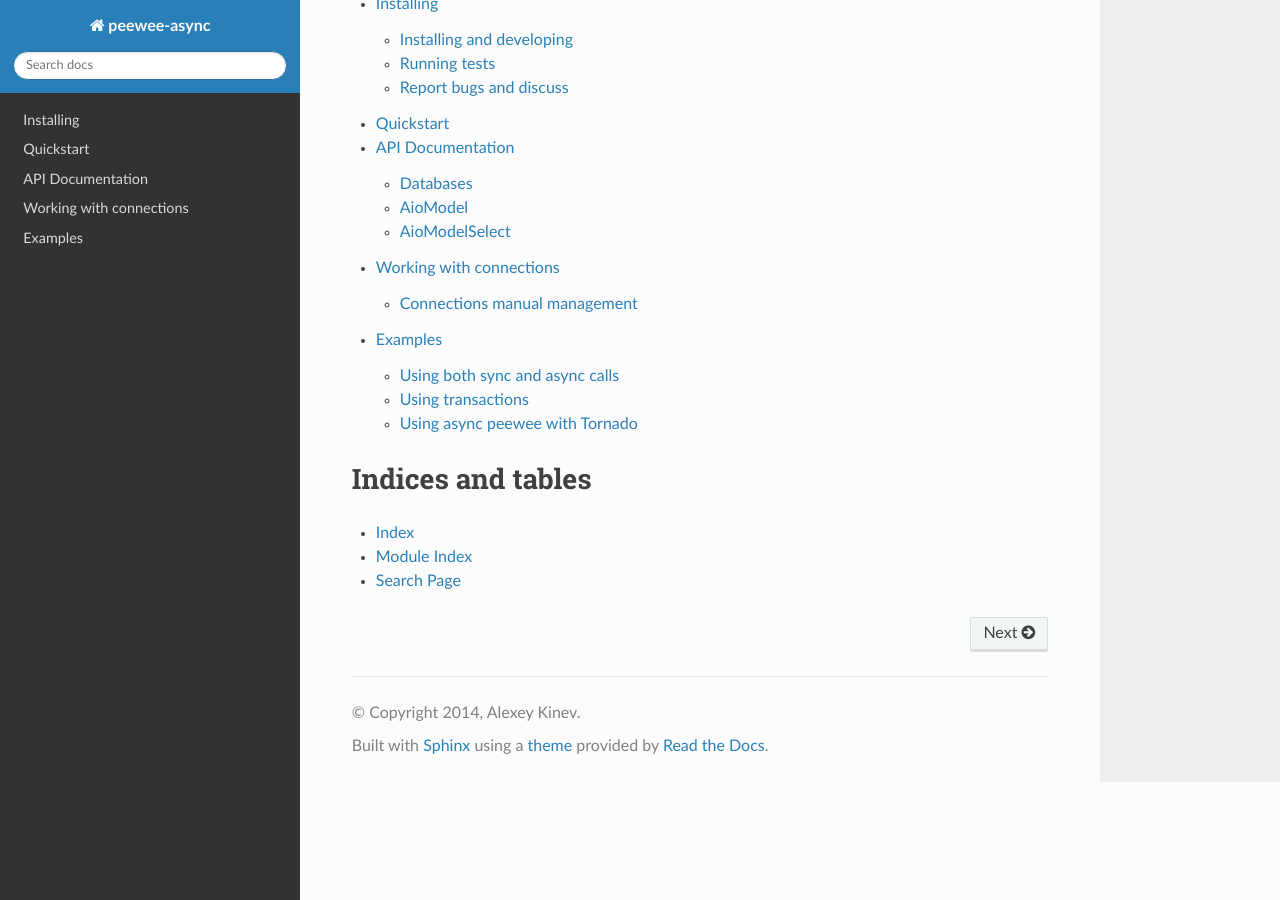
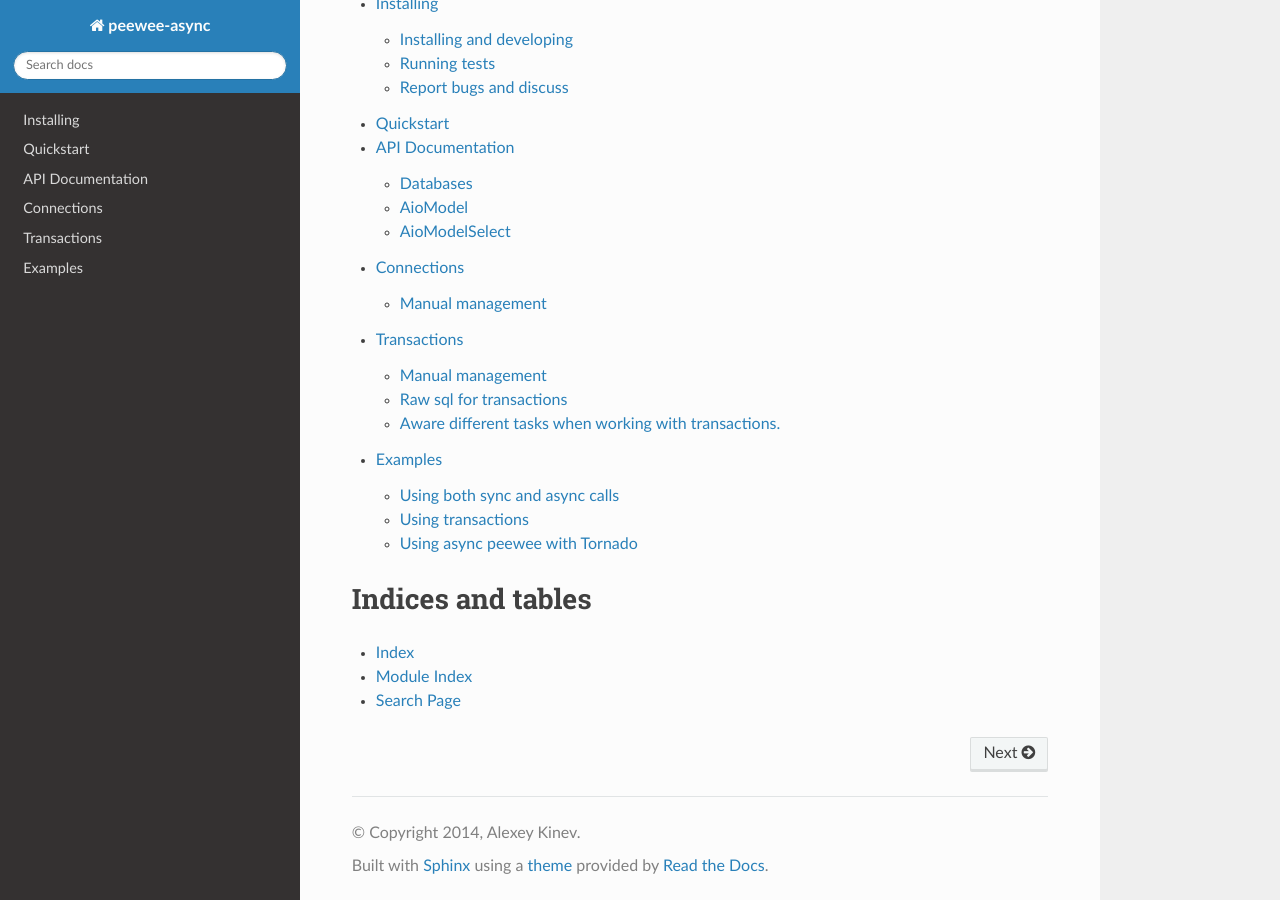
Before and after one commit to 05bit/peewee-async, a Sphinx documentation site: the page built from docs/index.rst, in a window 1280 px wide and 900 px high, scrolled down 512 px. Built offline with Sphinx 7.4.7 and the Read the Docs theme 3.1.0, drawn with Linux system fonts in a browser that asks for light colours; some of the changed lines change nothing that is shown.

Commit message:
feat: add transaction docs

```diff
--- a/docs/index.rst
+++ b/docs/index.rst
@@ -35,6 +35,7 @@
    peewee_async/quickstart
    peewee_async/api
    peewee_async/connection
+   peewee_async/transaction
    peewee_async/examples
 
 Indices and tables
--- a/docs/peewee_async/connection.rst
+++ b/docs/peewee_async/connection.rst
@@ -1,5 +1,5 @@
-Working with connections
-========================
+Connections
+===========
 
 Every time some query is executed, for example, like this:
 
@@ -33,8 +33,8 @@
     await MyModel.aio_get(id=3)
     # release the connection and set the connection_context to None
 
-Connections manual management
-++++++++++++++++++++++++++++
+Manual management
++++++++++++++++++++++++++++++
 
 If you want to manage connections manually or you want to use one connection for a batch of queries you
 can run ``database.aio_connection`` by yourself and run the queries under the context manager.
--- /dev/null
+++ b/docs/peewee_async/transaction.rst
@@ -0,0 +1,70 @@
+Transactions
+=========================
+
+Peewee-async provides similiar to peewee interface for working with transactions. The interface is the :py:meth:`~peewee_async.databases.AioDatabase.aio_atomic` method,
+which also supports nested transactions and works as context manager. **aio_atomic()** blocks will be run in a transaction or savepoint, depending on the level of nesting.
+
+
+If an exception occurs in a wrapped block, the current transaction/savepoint will be rolled back. Otherwise the statements will be committed at the end of the wrapped block.
+
+.. code-block:: python
+
+    async with db.aio_atomic(): # BEGIN
+        await TestModel.aio_create(text='FOO') # INSERT INTO "testmodel" ("text", "data") VALUES ('FOO', '') RETURNING "testmodel"."id"
+
+        async with db.aio_atomic(): # SAVEPOINT PWASYNC__e83bf5fc118f4e28b0fbdac90ab857ca
+            await TestModel.update(text="BAR").aio_execute() # UPDATE "testmodel" SET "text" = 'BAR'
+        # RELEASE SAVEPOINT PWASYNC__e83bf5fc118f4e28b0fbdac90ab857ca
+    # COMMIT
+
+Manual management
++++++++++++++++++
+
+If you want to manage transactions manually you have to acquire a connection by yourself and manage the transaction inside the context manager of the connection:
+
+.. code-block:: python
+
+    from peewee_async import Transaction
+    async with db.aio_connection() as connection:
+        tr = Transaction(connection)
+        await tr.begin() # BEGIN
+        await TestModel.aio_create(text='FOO')
+        try:
+            await TestModel.aio_create(text='FOO')
+        except:
+            await tr.rollback() # ROLLBACK
+        else:
+            await tr.commit() # COMMIT
+
+Raw sql for transactions
+++++++++++++++++++++++++
+
+if the above options are not enough for you you can always use raw sql for more opportunities:
+
+.. code-block:: python
+
+    async with db.aio_connection() as connection:
+        await db.aio_execute_sql(sql="begin isolation level repeatable read;")
+        await TestModel.aio_create(text='FOO')
+        try:
+            await TestModel.aio_create(text='FOO')
+        except:
+            await await db.aio_execute_sql(sql="ROLLBACK")
+        else:
+            await await db.aio_execute_sql(sql="COMMIT")
+
+Just remember a transaction should work during one connection.
+
+Aware different tasks when working with transactions.
++++++++++++++++++++++++++++++++++++++++++++++++++++++
+
+As has been said a transaction should work during one connection.
+And as you know from :doc:`the connection section <./connection>` every connection is got from the contextvar variable which means every **asyncio.Task** has an own connection.
+So this example will not work and may lead to bugs:
+
+.. code-block:: python
+
+    async with db.aio_atomic():
+        await asyncio.gather(TestModel.aio_create(text='FOO1'), TestModel.aio_create(text='FOO2'), TestModel.aio_create(text='FOO3'))
+
+Every sql query of the exmaple will run in the separate task which know nothing about started transaction in main task.
```
